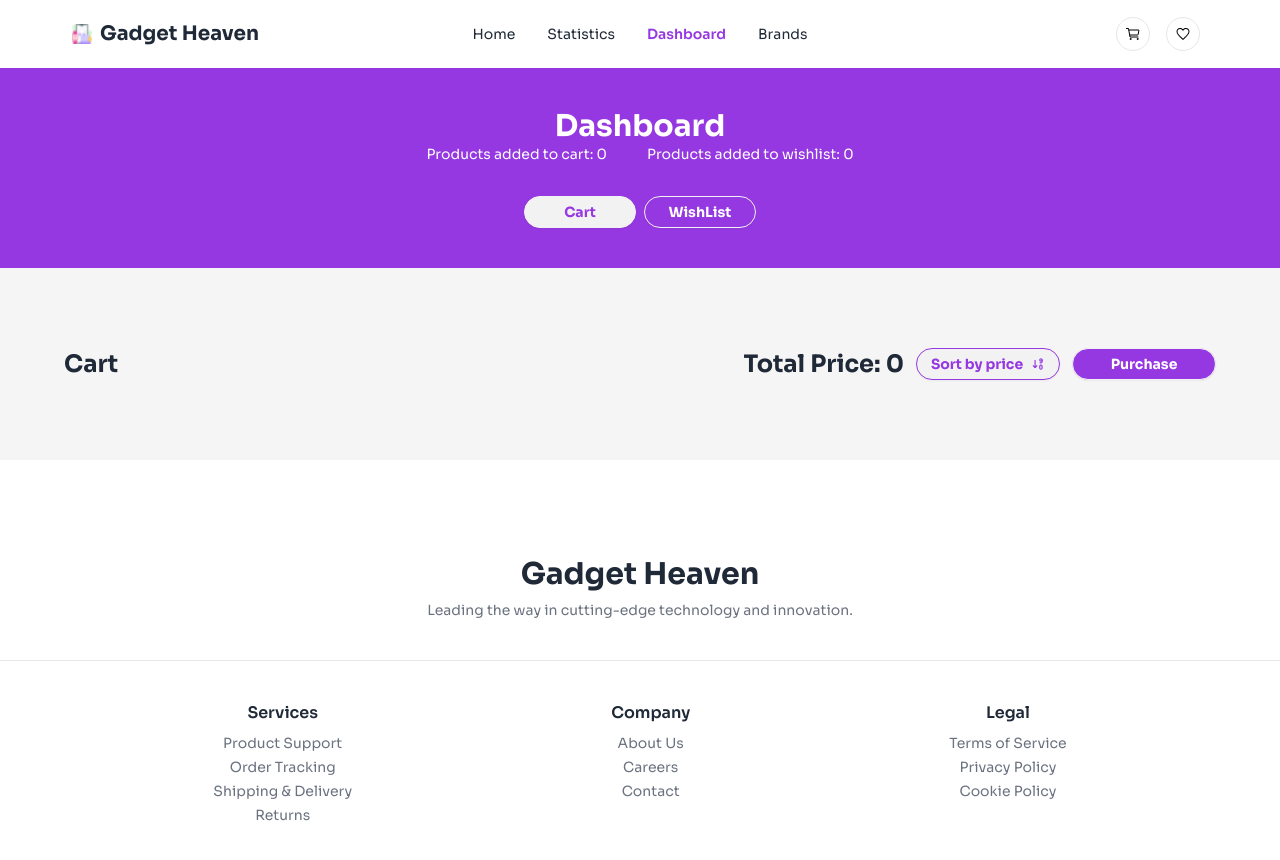
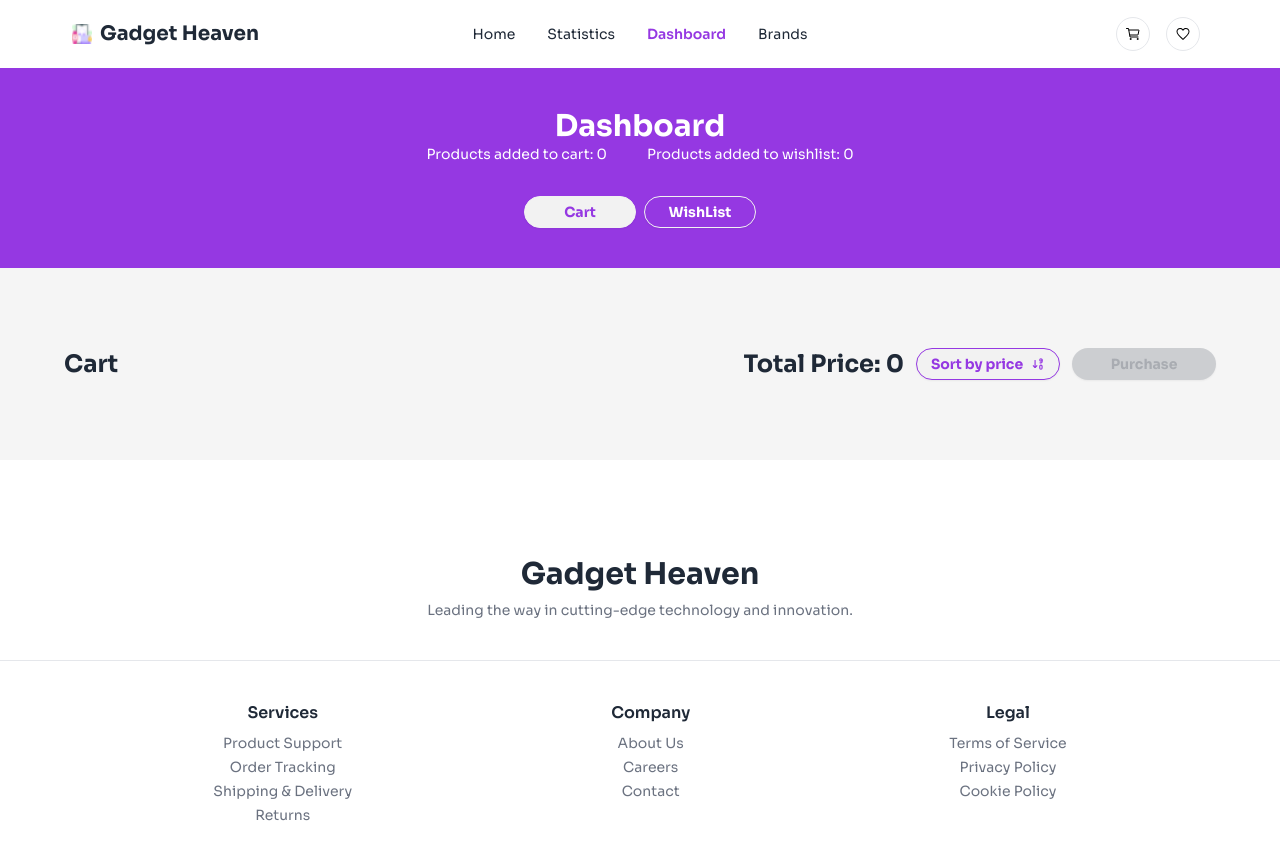
Before and after one commit to ashis263/gadget-heaven, a React (Vite) app: page /dashboard in a window 1280 px wide. Shown: the top 860 px of the page. Built offline with nearby package versions, Linux system fonts and the light colour scheme.

Commit message:
added purchase button functionality on cart component

```diff
--- a/src/components/Cart/Cart.jsx
+++ b/src/components/Cart/Cart.jsx
@@ -3,11 +3,14 @@ import CartContext from '../../contexts/CartContext'
 import GadgetContext from '../../contexts/Gadgetcontext'
 import { TbSortDescendingNumbers } from "react-icons/tb";
 import AddedGadget from "../AddedGadget/AddedGadget";
+import { useNavigate } from "react-router-dom";
+import img from '../../assets/Group.png'
 
 
 const Cart = () => {
-    const { cart} = useContext(CartContext);
+    const { cart, setCart } = useContext(CartContext);
     const gadgets = useContext(GadgetContext);
+    const navigate = useNavigate();
     const addedGadgets = [];
     for (let gadget of gadgets) {
         for (let id of cart) {
@@ -20,6 +23,10 @@ const Cart = () => {
     for (let gadget of addedGadgets) {
         totalPrice += gadget.price;
     }
+    const handlePurchase = () => {
+        navigate('/')
+        setCart([]);
+    }
     return (
         <div className="bg-[rgba(190,190,190,0.15)] py-10 sm:py-20">
             <div className="w-[90%] mx-auto">
@@ -29,8 +36,10 @@ const Cart = () => {
                         <h3 className="text-lg sm:text-2xl font-bold">Total Price: {totalPrice}</h3>
                         <button onClick='' className="text-[rgb(149,56,226)] border border-[rgb(149,56,226)] font-bold btn btn-sm rounded-3xl w-36 flex gap-2 items-center">Sort by price <TbSortDescendingNumbers />
                         </button>
-                        <button onClick='' className="text-white bg-[rgb(149,56,226)] font-bold btn btn-sm rounded-3xl w-36 flex gap-2 items-center">Purchase
-                        </button>
+                        <a href='#my_modal_8'>
+                            <button disabled={!cart.length} className="text-white bg-[rgb(149,56,226)] font-bold btn btn-sm rounded-3xl w-36 flex gap-2 items-center">Purchase
+                            </button>
+                        </a>
                     </div>
                 </div>
             </div>
@@ -39,6 +48,19 @@ const Cart = () => {
                     addedGadgets.map((gadget, index) => <AddedGadget key={index} gadget={gadget}></AddedGadget>)
                 }
             </div>
+            <div className="modal" role="dialog" id="my_modal_8">
+                <div className="max-sm:w-3/4  modal-box flex flex-col items-center gap-2">
+                    <img className="py-5" src={img} alt="" />
+                    <div className="space-y-2 py-1 text-center">
+                        <h3 className="text-2xl font-bold">Payment Succesfull!</h3>
+                        <p className="">Thanks for purchasing.</p>
+                        <p>Total: {totalPrice}</p>
+                    </div>
+                    <div className="modal-action">
+                        <button onClick={handlePurchase} className="btn btn-sm btn-wide">Close</button>
+                    </div>
+                </div>
+            </div>
         </div>
     );
 }
```
